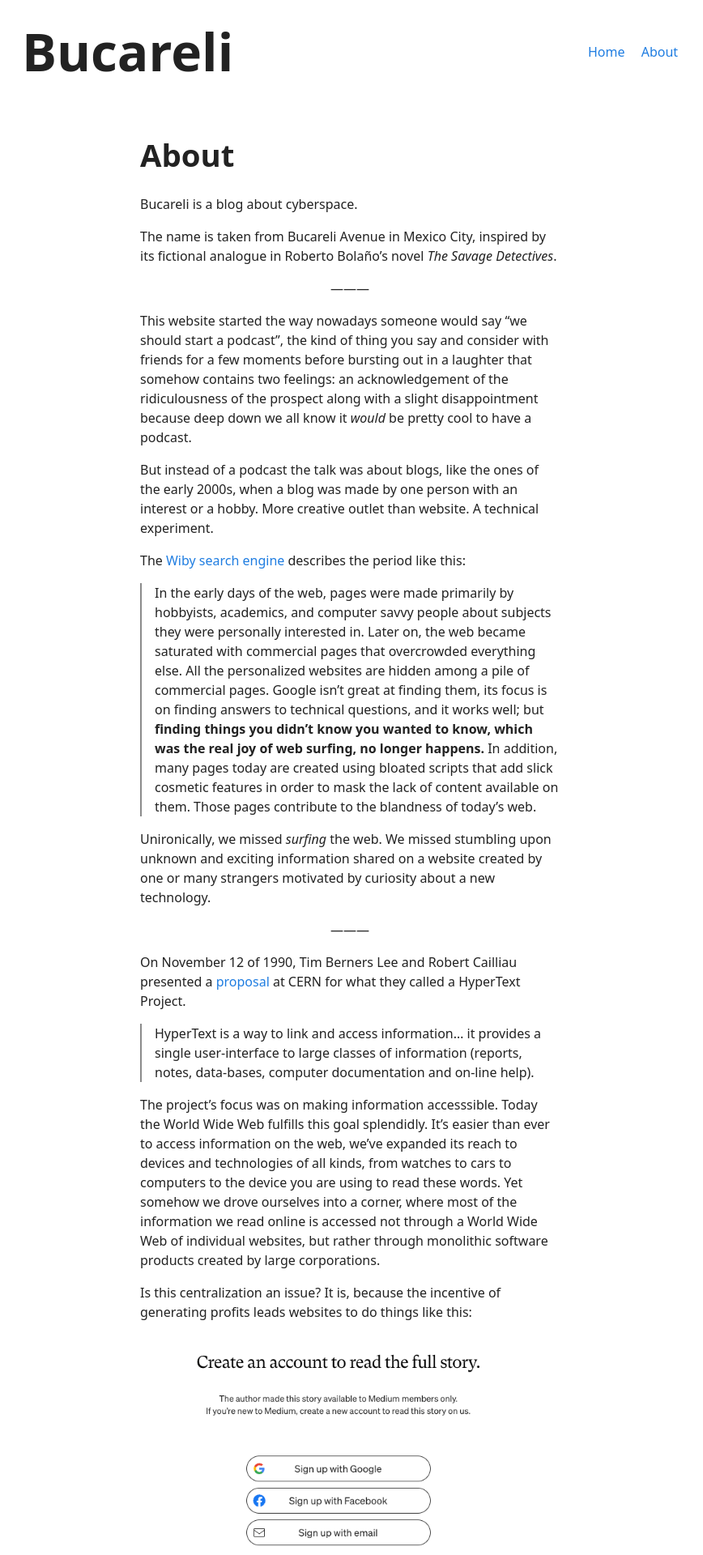
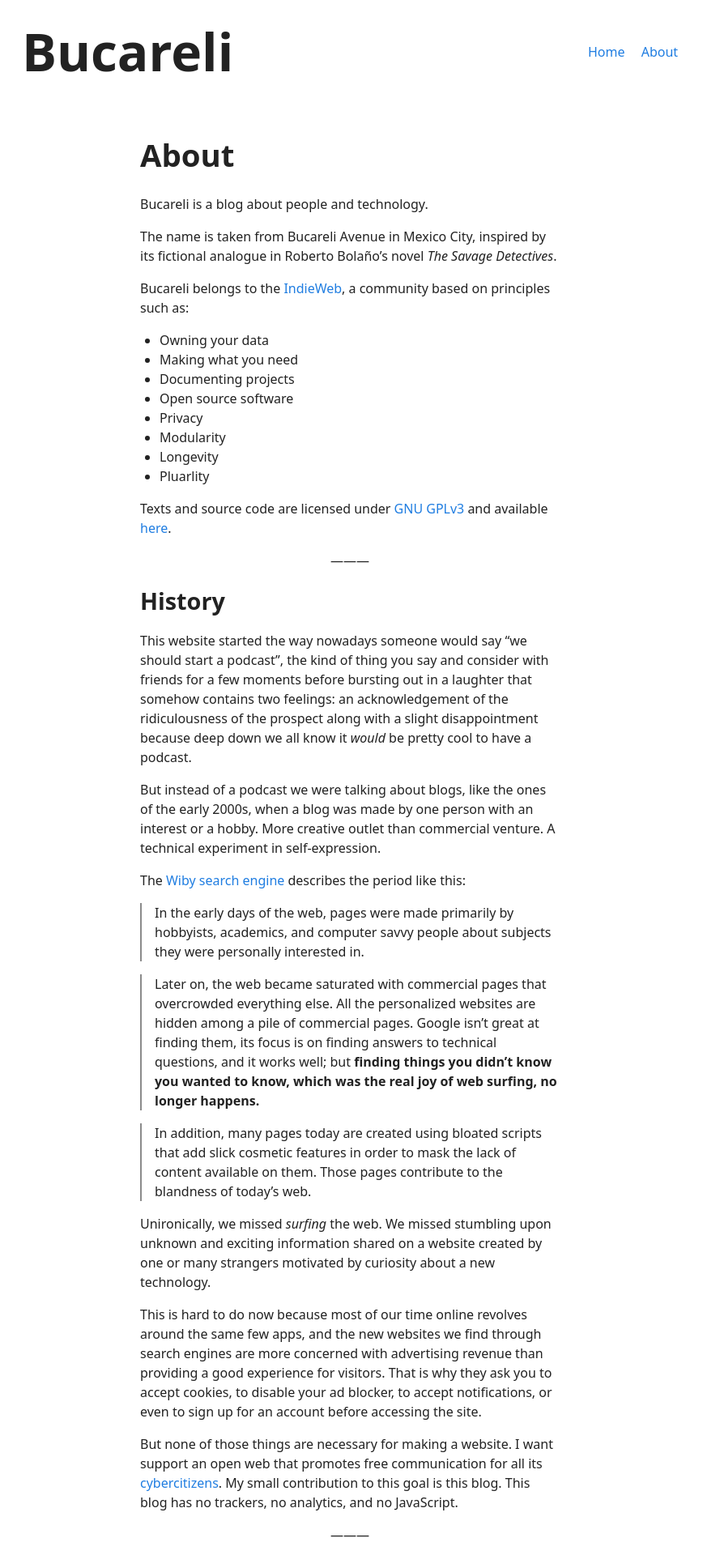
Before and after one commit to cspablocortez/bucareli.blog, a Jekyll site: the page built from about.markdown, in a window 1280 px wide. Shown: the top 1920 px of the page at 81% size, without its empty margins (208-1076 px from the left). Built offline with Jekyll 4.4.1, drawn with Linux system fonts in a browser that asks for light colours; some of the changed text lies outside the part shown.

Commit message:
Update 08/22

```diff
--- a/_config.yml
+++ b/_config.yml
@@ -21,7 +21,7 @@
 title: Bucareli
 email: your-email@example.com
 description: >- # this means to ignore newlines until "baseurl:"
-  Bucareli is a blog about cyberspace.
+  Bucareli is a blog about people and technology.
 baseurl: "" # the subpath of your site, e.g. /blog
 url: "https://bucareli.blog" # the base hostname & protocol for your site, e.g. http://example.com
 # twitter_username: jekyllrb
--- a/about.markdown
+++ b/about.markdown
@@ -4,15 +4,31 @@ title: About
 permalink: /about/
 ---
 
-Bucareli is a blog about cyberspace.
+Bucareli is a blog about people and technology.
 
 The name is taken from Bucareli Avenue in Mexico City,
 inspired by its fictional analogue in Roberto Bolaño's
 novel *The Savage Detectives*.
 
+Bucareli belongs to the [IndieWeb](https://indieweb.org/), a community
+based on principles such as:
+
+- Owning your data
+- Making what you need
+- Documenting projects
+- Open source software
+- Privacy
+- Modularity
+- Longevity
+- Pluarlity
+
+Texts and source code are licensed under [GNU GPLv3](https://www.gnu.org/licenses/gpl-3.0.en.html) and available <a href="https://github.com/cspablocortez/bucareli.blog">here</a>.
+
 <p style="text-align: center;">
   &mdash;&mdash;&mdash;
 </p>
+
+## History
 
 This website started the way nowadays someone would say "we
 should start a podcast", the kind of thing you say and
@@ -22,63 +38,62 @@ acknowledgement of the ridiculousness of the prospect along
 with a slight disappointment because deep down we all know
 it *would* be pretty cool to have a podcast.
 
-But instead of a podcast the talk was about blogs, like
+But instead of a podcast we were talking about blogs, like
 the ones of the early 2000s, when a blog was made by
 one person with an interest or a hobby. More creative outlet
-than website. A technical experiment.
+than commercial venture. A technical experiment in self-expression.
+
 
 The [Wiby search
 engine](https://wiby.org/?q=) describes the period like this:
 
-> In the early days of the web, pages were made primarily by hobbyists, academics, and computer savvy people about subjects they were personally interested in. Later on, the web became saturated with commercial pages that overcrowded everything else. All the personalized websites are hidden among a pile of commercial pages. Google isn't great at finding them, its focus is on finding answers to technical questions, and it works well; but **finding things you didn't know you wanted to know, which was the real joy of web surfing, no longer happens.** In addition, many pages today are created using bloated scripts that add slick cosmetic features in order to mask the lack of content available on them. Those pages contribute to the blandness of today's web.
+> In the early days of the web, pages were made primarily by hobbyists, academics, and computer savvy people about subjects they were personally interested in.
 
+> Later on, the web became saturated with commercial pages that overcrowded everything else. All the personalized websites are hidden among a pile of commercial pages. Google isn't great at finding them, its focus is on finding answers to technical questions, and it works well; but **finding things you didn't know you wanted to know, which was the real joy of web surfing, no longer happens.**
+
+> In addition, many pages today are created using bloated scripts that add slick cosmetic features in order to mask the lack of content available on them. Those pages contribute to the blandness of today's web.
 
 Unironically, we missed *surfing* the web. We missed
 stumbling upon unknown and exciting information shared on a
 website created by one or many strangers motivated by
 curiosity about a new technology.
 
+This is hard to do now because most of our time online revolves around
+the same few apps, and the new websites we find through search engines
+are more concerned with advertising revenue than providing a good
+experience for visitors. That is why they ask you to accept cookies,
+to disable your ad blocker, to accept notifications, or even to sign up
+for an account before accessing the site.
+
+But none of those things are necessary for making a website. I want
+support an open web that promotes free communication for all its
+[cybercitizens](/cybercitizen). My small contribution to this goal
+is this blog.
+This blog has no trackers, no analytics, and no JavaScript.
+
+
 <p style="text-align: center;">
   &mdash;&mdash;&mdash;
 </p>
 
-On November 12 of 1990, Tim Berners Lee and Robert Cailliau
-presented a [proposal](https://info.cern.ch/hypertext/WWW/Proposal.html) at CERN for what they called a
-HyperText Project.
 
-> HyperText is a way to link and access information... it provides a single user-interface to large classes of information (reports, notes, data-bases, computer documentation and on-line help).
+## About the Author
 
-The project's focus was on making information accesssible.
-Today the World Wide Web fulfills this goal splendidly. It's
-easier than ever to access information on the web, we've
-expanded its reach to devices and technologies of all kinds,
-from watches to cars to computers to the device you are
-using to read these words. Yet somehow we drove
-ourselves into a corner, where most of the information we
-read online is accessed not through a World Wide Web of
-individual websites, but rather through monolithic software
-products created by large corporations.
+My name is Pablo E. Cortez,
+and I'm a graduate student at Fordham University in New York City.
+My research focuses on human-computer interaction, namely the
+particular and unique relationship people have to cyberspace.
+A lot of my time is spent studying how people
+interact with each other (and with computers!) in digital environments.
 
-Is this centralization an issue? It is, because the incentive
-of generating profits leads websites to do things like this:
 
-![Medium Paywall](/assets/images/MediumPaywall.png)
+<p style="text-align: center;">
+  &mdash;&mdash;&mdash;
+</p>
 
-As more people became [cybercitizens](https://bucareli.blog/cybercitizen)
-companies looked for ways to monetize the content hosted on their sites.
-This led to a hostile internet where openness and accessibility became
-secondary to the possibility of increasing profits.
+## Contact
 
-Bucareli belongs to the [IndieWeb](https://indieweb.org/), a community
-based on priciples such as:
+If you'd like to contact me with questions, comments or suggestions,
+you are welcome to do so via <a href="mailto:cspablocortez@gmail.com">email</a>.
 
-- Owning your data
-- Making what you need
-- Documenting projects
-- Open source
-- Privacy
-- Modularity
-- Longevity
-- Pluarlity
-
-Texts and source code are licensed under [GNU GPLv3](https://www.gnu.org/licenses/gpl-3.0.en.html) and available <a href="https://github.com/cspablocortez/bucareli.blog">here</a>.
+If you'd like to subscribe to this blog, please do so via [RSS](/feed.xml).
--- a/assets/css/custom.css
+++ b/assets/css/custom.css
@@ -113,6 +113,17 @@ img {
 
 .post-content h1 {
     margin-bottom: 1rem;
+    font-size: 2.0rem;
+}
+
+.post-content h2 {
+    margin-bottom: 1rem;
+    font-size: 1.8rem;
+}
+
+.post-content h3 {
+    margin-bottom: 1rem;
+    font-size: 1.4rem;
 }
 
 .post-content p {
```
Also changed, not shown: _posts/2024-08-01-cybercitizen.md (+1 -1 lines).
